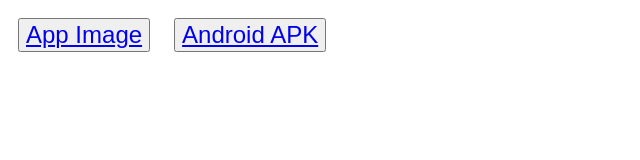
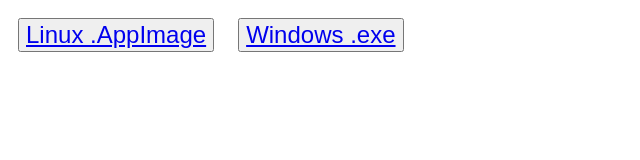
Before and after one commit to steve-kaufman/flappy_dist, a plain HTML site: page index.html in a window 1280 px wide. Shown: the whole page, without its empty margins (0-640 px from the left). Drawn offline with Linux system fonts and the light colour scheme.

Commit message:
added .exe

```diff
--- a/index.html
+++ b/index.html
@@ -12,12 +12,12 @@
 	<body>
 		<button id="AppImage">
 			<a href="flappy-1.0.0-x86_64.AppImage" download="Flappy.AppImage">
-				App Image
+				Linux .AppImage
 			</a>
 		</button>
-		<button id="APK">
-			<a href="flappy-1.0.0.apk" download="flappy.apk">
-				Android APK
+		<button id="EXE">
+			<a href="flappy 1.0.0.exe" download="Flappy.exe">
+				Windows .exe
 			</a>
 		</button>
 	</body>
```
Also changed, not shown: 1 other file.
